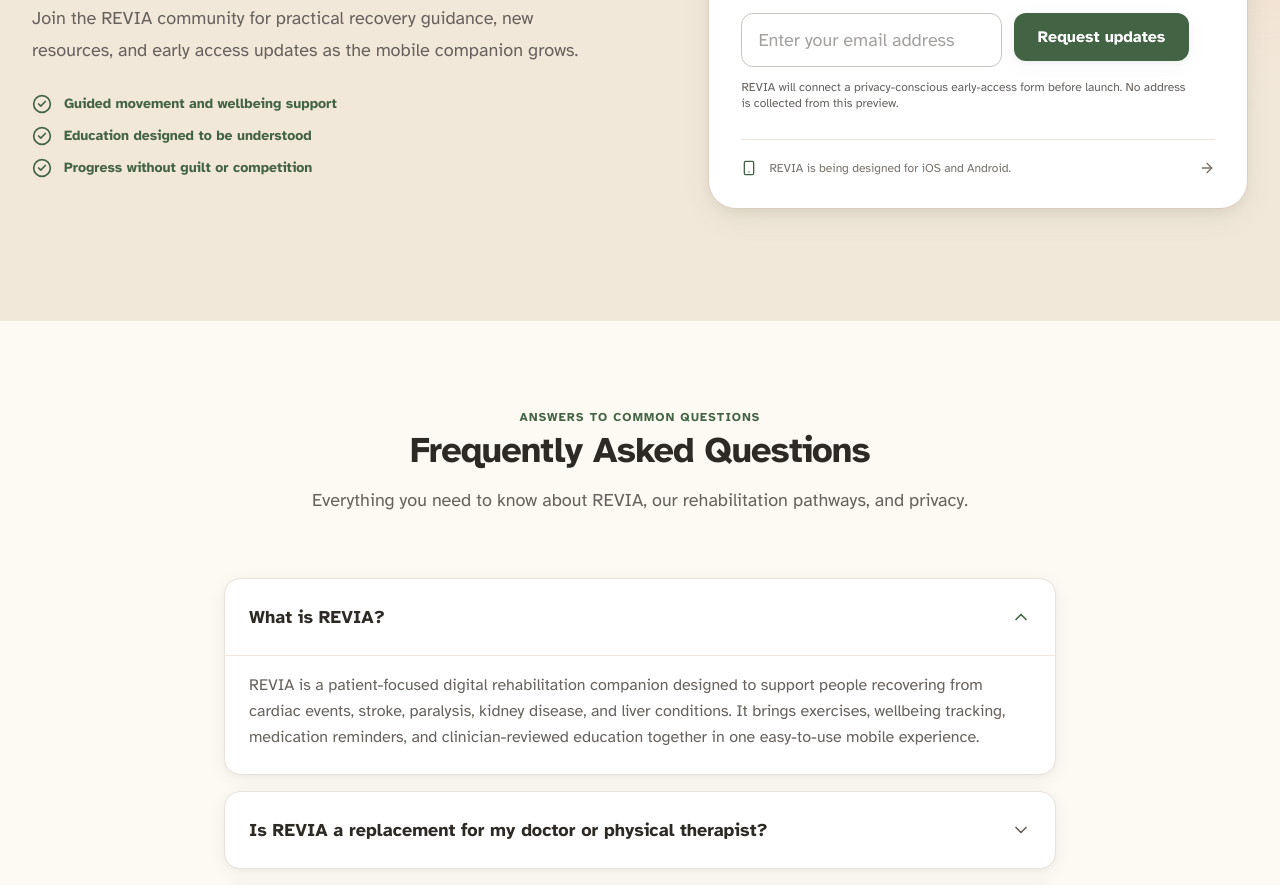
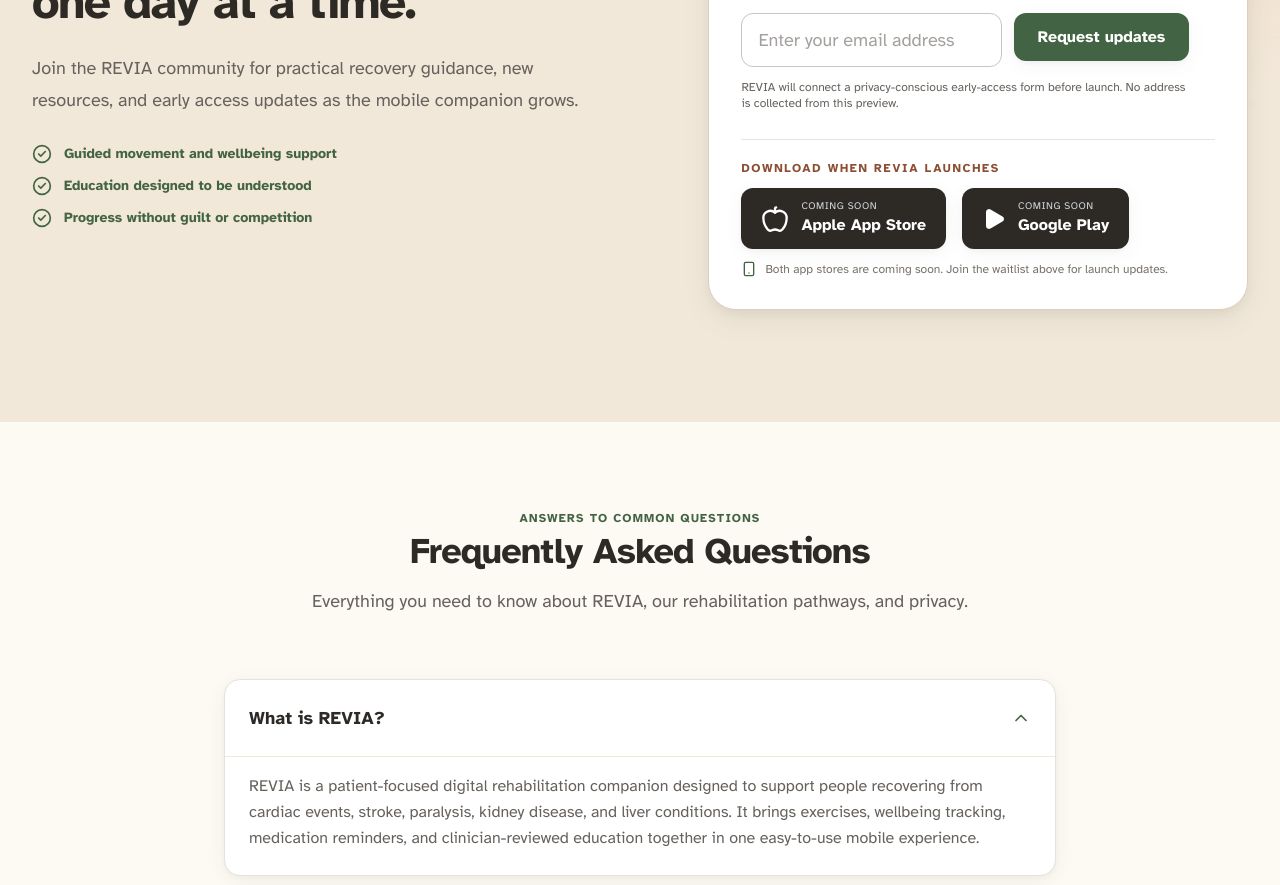
Before and after one commit to hacrex/Nirvan, a Next.js app in the folder website/: page / in a window 1280 px wide. Shown: the part 7380-8265 px from the top of the page. Built offline with nearby package versions, Linux system fonts and the light colour scheme.

Commit message:
feat: add app store coming soon buttons

```diff
--- a/website/src/components/sections/CTA.tsx
+++ b/website/src/components/sections/CTA.tsx
@@ -1,6 +1,7 @@
 import { ArrowRight, CheckCircle2, Mail, Smartphone } from 'lucide-react';
 import { PageContainer } from '../layout/PageContainer';
 import { NewsletterSignup } from '../ui/NewsletterSignup';
+import { AppDownload } from '../ui/AppDownload';
 
 export const CTA: React.FC = () => {
   return (
@@ -24,7 +25,11 @@ export const CTA: React.FC = () => {
             <h3 className="mt-6 text-2xl font-bold text-[#2D2A26]">Get early access updates</h3>
             <p className="mt-2 text-sm leading-6 text-[#66615C]">A short recovery insight, one practical wellbeing idea, and new REVIA resources—without the noise.</p>
             <div className="mt-6"><NewsletterSignup /></div>
-            <div className="mt-7 flex items-center gap-3 border-t border-[#ebe3da] pt-5 text-xs text-[#77716a]"><Smartphone className="h-4 w-4 text-[#436444]" /><span>REVIA is being designed for iOS and Android.</span><ArrowRight className="ml-auto h-4 w-4" /></div>
+            <div className="mt-7 border-t border-[#ebe3da] pt-5">
+              <p className="text-xs font-bold uppercase tracking-[0.14em] text-[#8c4e33]">Download when REVIA launches</p>
+              <AppDownload className="mt-3" />
+              <p className="mt-3 flex items-center gap-2 text-xs text-[#77716a]"><Smartphone className="h-4 w-4 text-[#436444]" /><span>Both app stores are coming soon. Join the waitlist above for launch updates.</span></p>
+            </div>
           </div>
         </div>
       </PageContainer>
```
